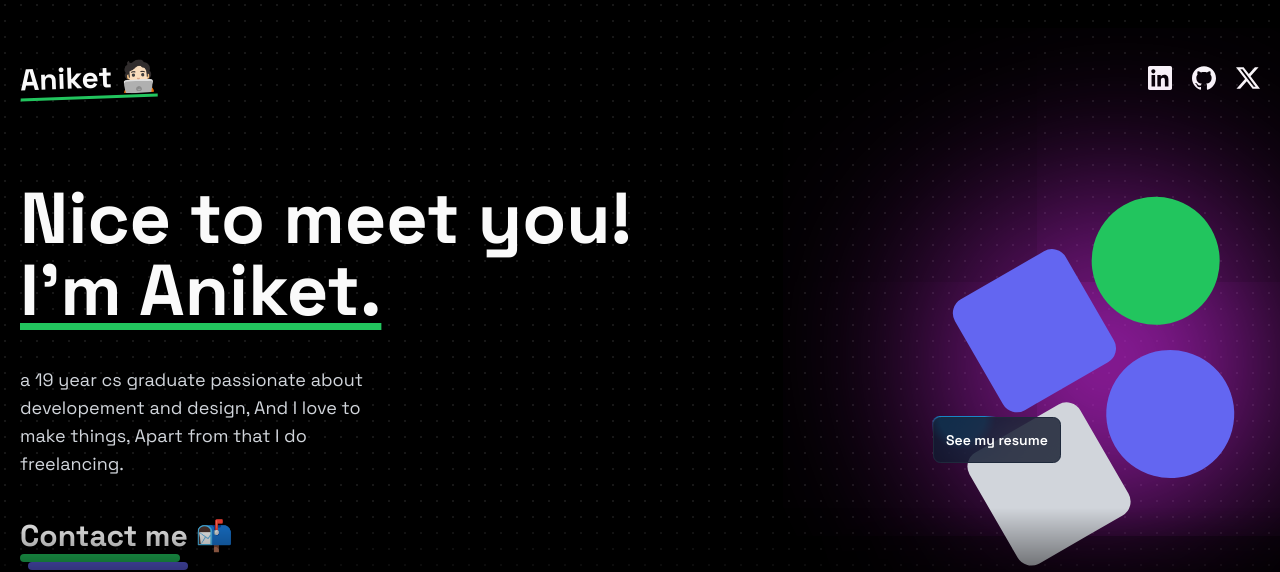
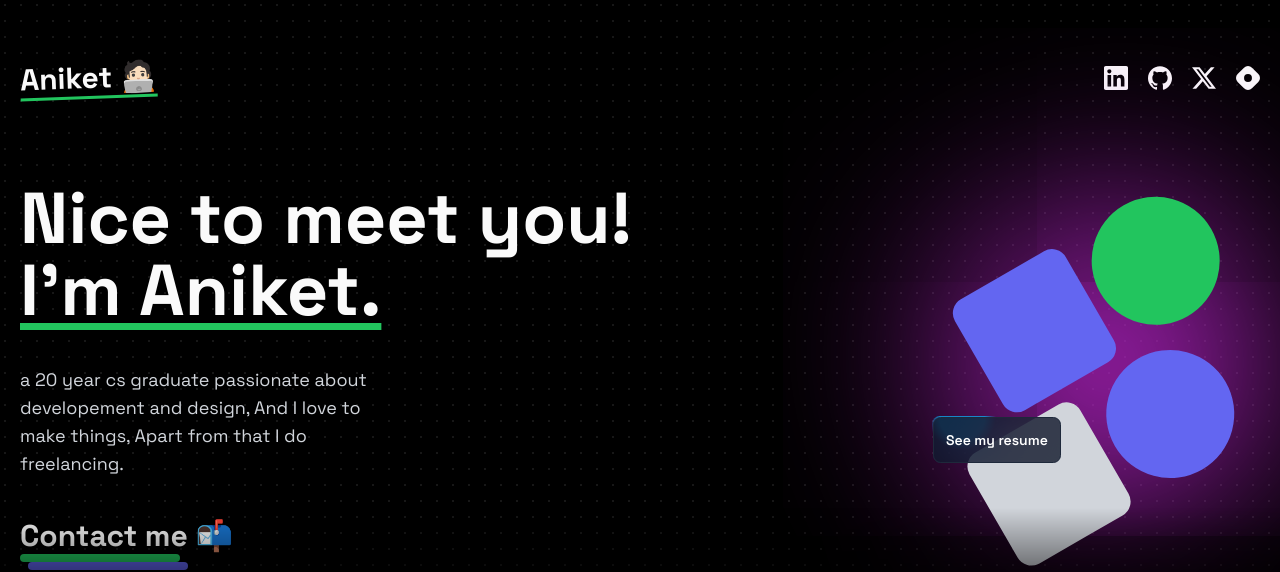
Before and after one commit to Aniket-2504/nextportfolio, a Next.js app: page / in a window 1280 px wide. Shown: the top 572 px of the page. Built offline with nearby package versions, Linux system fonts and the light colour scheme.

Commit message:
miner changes done

```diff
--- a/app/(home)/components/HeroSection.tsx
+++ b/app/(home)/components/HeroSection.tsx
@@ -12,7 +12,7 @@ function HeroSection() {
 
                 <h1 className='text-4xl lg:text-7xl font-bold'> Nice to meet you!
                     <br />{" "}
-                  <span className='underline underline-offset-8 decoration-green-500 hover:text-green-400 cursor-pointer'>
+                  <span className='underline underline-offset-8 decoration-green-500 hover:text-orange-300 cursor-pointer'>
                       {"I'm Aniket."}
                   </span>
                 </h1>
@@ -20,7 +20,7 @@ function HeroSection() {
 
                 <p className='md:w-96 text-lg text-gray-300'>
                     {
-                    " a 19 year cs graduate passionate about developement and design, And I love to make things, Apart from that I do freelancing."
+                    " a 20 year cs graduate passionate about developement and design, And I love to make things, Apart from that I do freelancing."
                     }
                     </p>
 
--- a/app/(home)/components/Navbar.tsx
+++ b/app/(home)/components/Navbar.tsx
@@ -1,7 +1,7 @@
 import { cn } from '@/lib/utils';
 import Link from 'next/link';
 import React from 'react';
-import { SiGithub } from "react-icons/si";
+import { SiGithub, SiHashnode } from "react-icons/si";
 import { SiLinkedin } from "react-icons/si";
 import { SiX } from "react-icons/si";
 
@@ -23,6 +23,11 @@ function Navbar({className}:{className?:string}) {
             link: "https://twitter.com/Aniket_d04",
             label: "x",
             Icon: SiX,
+        },
+        {
+            link: "https://aniket04blog.hashnode.dev/react-toast-library-a-simple-and-satisfying-solution-for-notifications",
+            label: "x",
+            Icon: SiHashnode,
         },
     ]
 
--- a/app/layout.tsx
+++ b/app/layout.tsx
@@ -14,14 +14,14 @@ export const metadata: Metadata = {
 	},
 
 	description:
-		"a 19 year cs graduate passionate about developement and design, And I love to make things, Apart from that I do freelancing.",
+		"a 20 year cs graduate passionate about developement and design, And I love to make things, Apart from that I do freelancing.",
 	openGraph: {
 		title: "Aniket",
 		description:
-			"Ca 19 year cs graduate passionate about developement and design, And I love to make things, Apart from that I do freelancing.",
+			"a 20 year cs graduate passionate about developement and design, And I love to make things, Apart from that I do freelancing.",
 		url: "http://localhost:3000",
 		siteName: "Aniket",
-		images: "/og.png",
+		images: "./og.png",
 		type: "website",
 	},
 	keywords: ["aniket work", "aniket", "aniketportfolio"],
```
